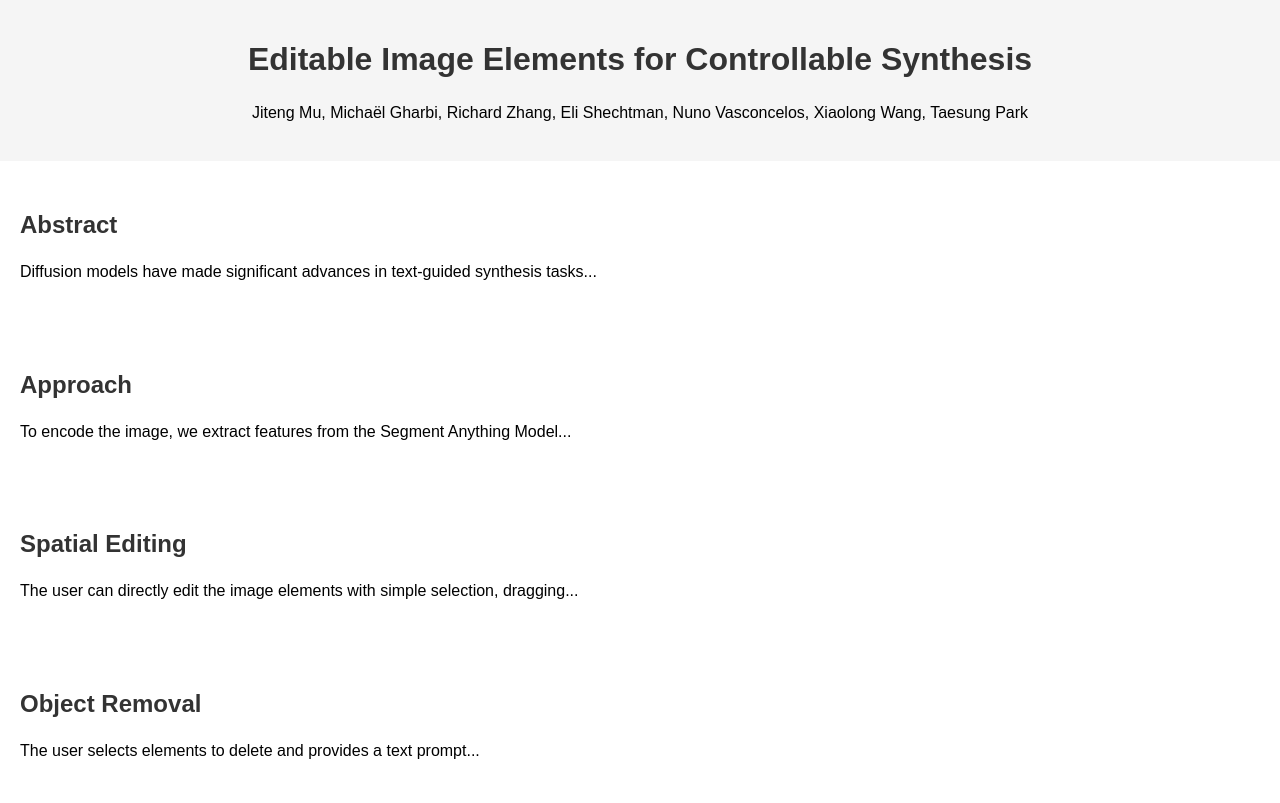
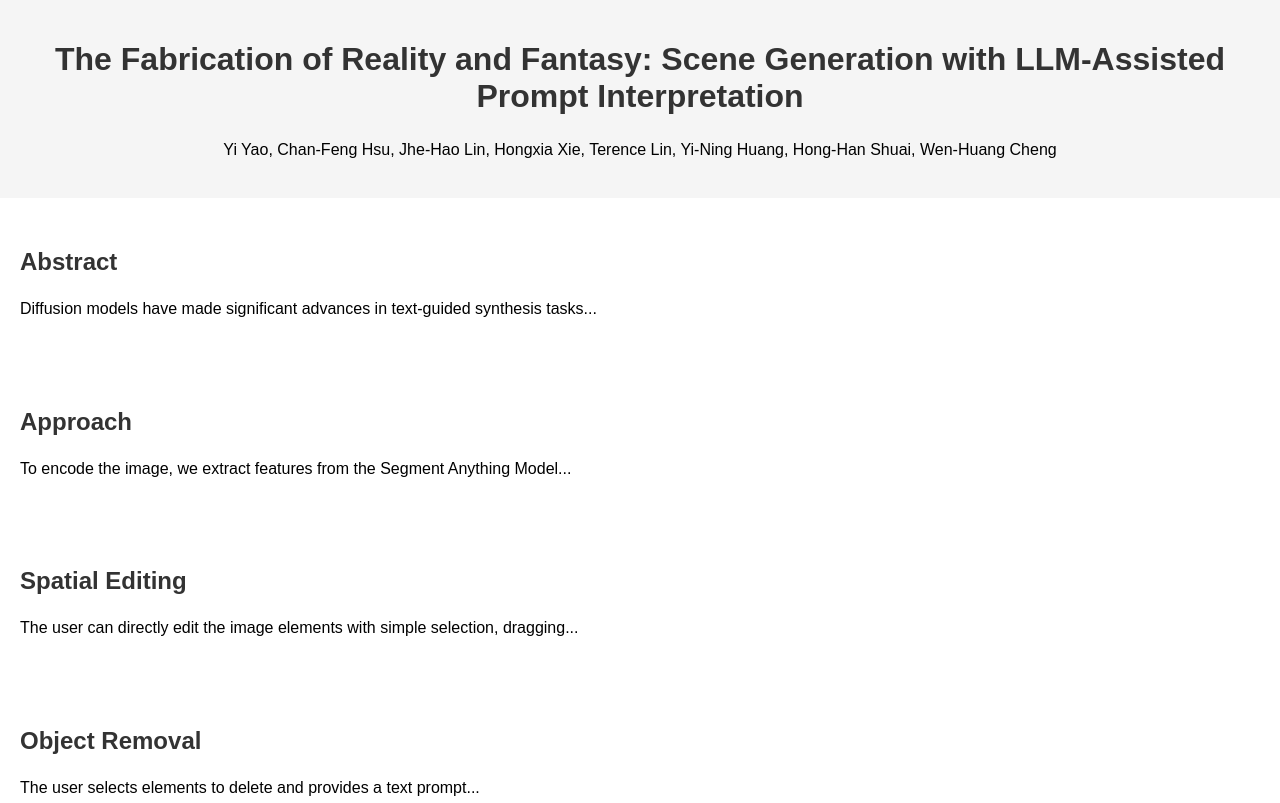
Before and after one commit to leo81005/Reality-and-Fantasy, a plain HTML site: page index.html in a window 1280 px wide. Shown: the top 803 px of the page. Drawn offline with Linux system fonts and the light colour scheme.

Commit message:
Update index.html

```diff
--- a/index.html
+++ b/index.html
@@ -8,8 +8,8 @@
 </head>
 <body>
     <header>
-        <h1>Editable Image Elements for Controllable Synthesis</h1>
-        <p>Jiteng Mu, Michaël Gharbi, Richard Zhang, Eli Shechtman, Nuno Vasconcelos, Xiaolong Wang, Taesung Park</p>
+        <h1>The Fabrication of Reality and Fantasy: Scene Generation with LLM-Assisted Prompt Interpretation</h1>
+        <p>Yi Yao, Chan-Feng Hsu, Jhe-Hao Lin, Hongxia Xie, Terence Lin, Yi-Ning Huang, Hong-Han Shuai, Wen-Huang Cheng</p>
     </header>
     <section id="abstract">
         <h2>Abstract</h2>
```
